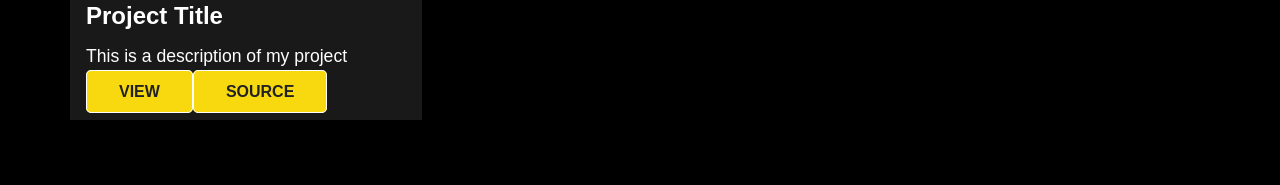
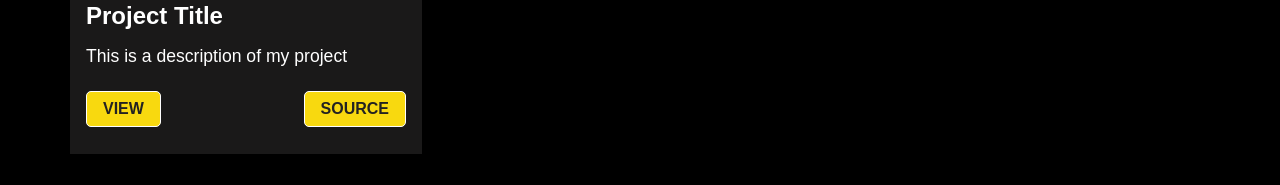
Before and after one commit to Sammy3000/my-portfolio, a React (Create React App) app: page /projects in a window 1280 px wide. Shown: the part 767-952 px from the top of the page. Built offline with nearby package versions, Linux system fonts and the light colour scheme.

Commit message:
Modify button styling

```diff
--- a/src/components/WorkCard.css
+++ b/src/components/WorkCard.css
@@ -26,6 +26,14 @@
   font-size: 1.1rem;
   text-align: justify;
 }
+.pro-buttons {
+  display: flex;
+  justify-content: space-between;
+  padding: 0.5rem 0;
+}
+.pro-buttons .btn {
+  padding: 0.5rem 1rem;
+}
 
 @media screen and (max-width: 740px) {
   .project-container {
```
